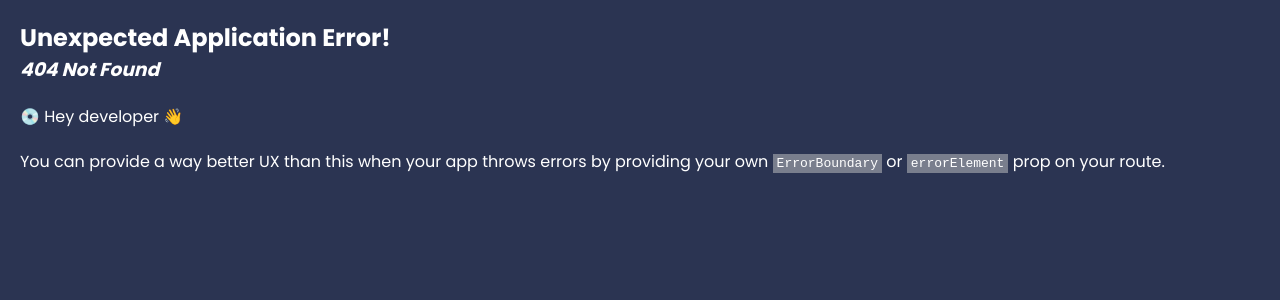
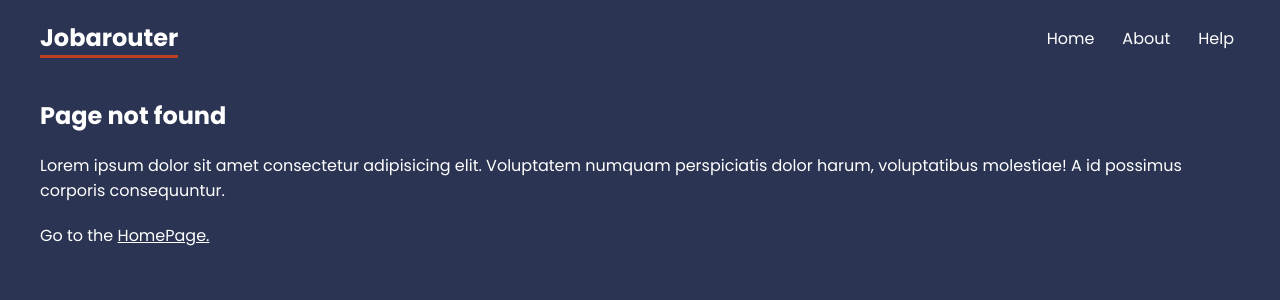
Before and after one commit to corinachistol/react-router-in-depth, a React (Create React App) app: page /careers/1 in a window 1280 px wide. Before the commit this address had no page. Shown: the top 300 px of the page. Built offline with nearby package versions, Linux system fonts and the light colour scheme.

Commit message:
404 page

```diff
--- a/src/App.js
+++ b/src/App.js
@@ -14,6 +14,7 @@
 //layout
 import RootLayout from './layouts/RootLayout.js';
 import HelpLayout from './layouts/HelpLayout.js';
+import NotFound from './pages/NotFound.js';
 
 const router = createBrowserRouter(
   createRoutesFromElements(
@@ -24,6 +25,8 @@
         <Route path="faq" element={<Faq/>}/>
         <Route path="contact" element={<Contact/>}/>
       </Route>
+
+      <Route path="*" element={<NotFound/>}/>
     </Route>
   )
 )
--- /dev/null
+++ b/src/pages/NotFound.js
@@ -0,0 +1,14 @@
+import { Link } from "react-router-dom";
+
+const NotFound = () => {
+    return (
+        <div>
+            <h2>Page not found</h2>
+            <p>Lorem ipsum dolor sit amet consectetur adipisicing elit. Voluptatem numquam perspiciatis dolor harum, voluptatibus molestiae! A id possimus corporis consequuntur.</p>
+
+            <p>Go to the <Link to="/">HomePage.</Link> </p>
+        </div>
+     );
+}
+
+export default NotFound;
```
